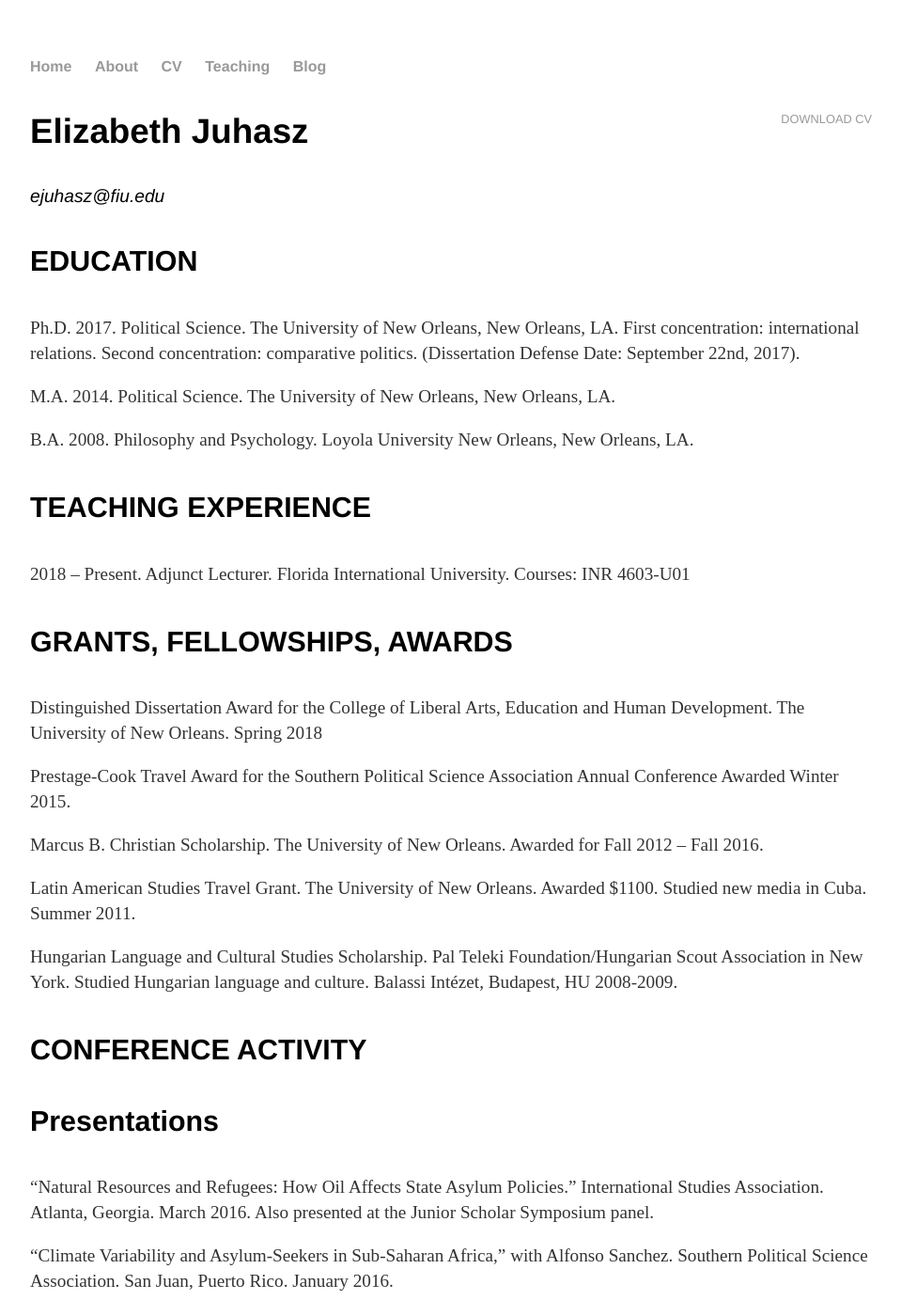
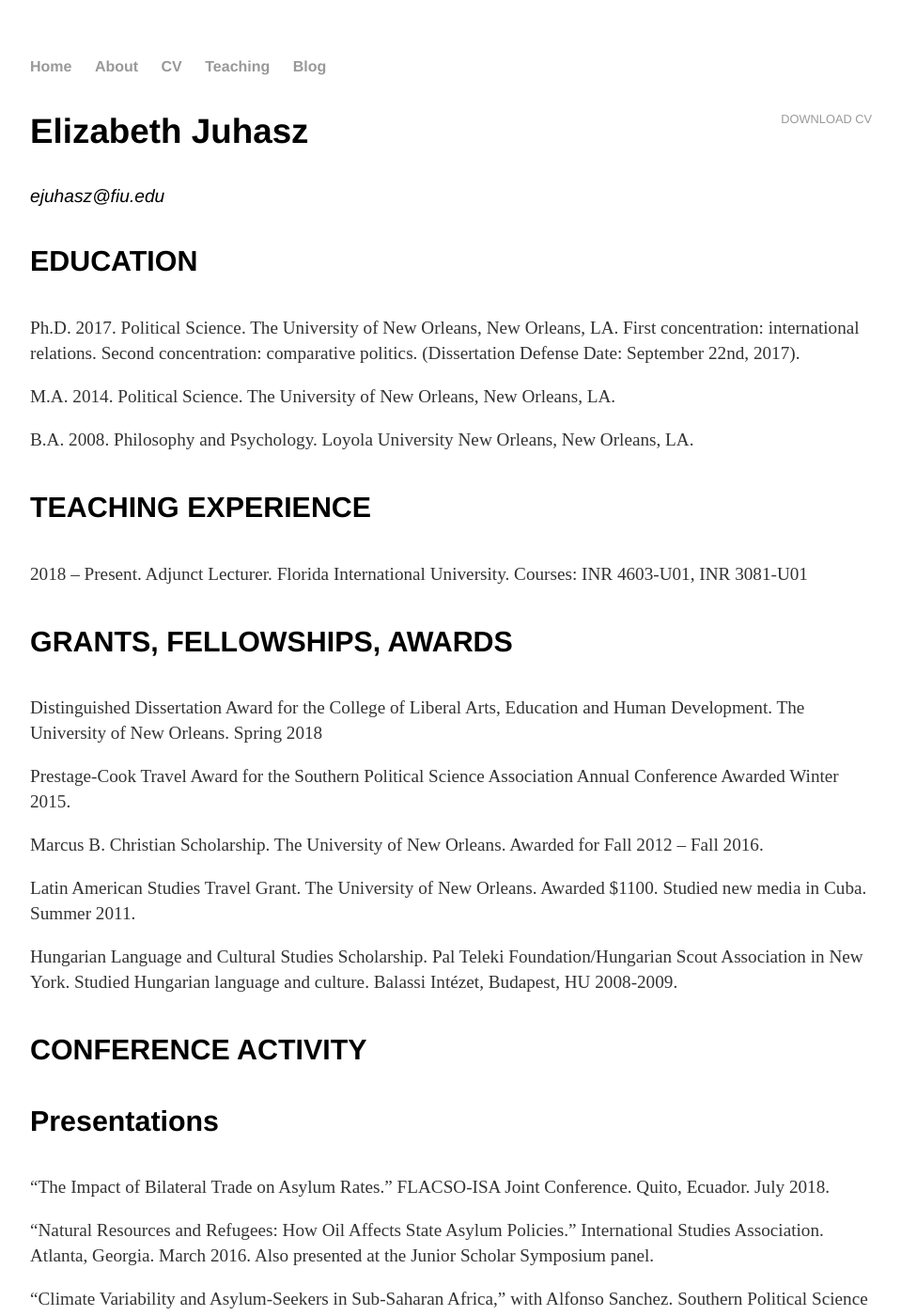
Before and after one commit to elizabethjuhasz/elizabethjuhasz.github.io, a Jekyll site: the page built from cv/index.html, in a window 1280 px wide and 1400 px high. Shown: the whole window at 94% size, without its empty margins (160-1119 px from the left). Built offline with Jekyll 4.4.1, drawn with Linux system fonts in a browser that asks for light colours.

Commit message:
Update index.html

```diff
--- a/cv/index.html
+++ b/cv/index.html
@@ -19,7 +19,7 @@ title: CV
 					<h4>TEACHING EXPERIENCE</h4>
 					<p>2018 – Present. Adjunct Lecturer.
 		 			Florida International University.
-					Courses: INR 4603-U01</p>
+					Courses: INR 4603-U01, INR 3081-U01</p>
 
 
 				<h4>GRANTS, FELLOWSHIPS, AWARDS</h4>
@@ -32,6 +32,7 @@ title: CV
 
 				<h4>CONFERENCE ACTIVITY</h4>
 				<h4>Presentations</h4>
+				<p>“The Impact of Bilateral Trade on Asylum Rates.” FLACSO-ISA Joint Conference. Quito, Ecuador. July 2018.</p>
 				<p>“Natural Resources and Refugees: How Oil Affects State Asylum Policies.” International Studies Association. Atlanta, Georgia. March 2016. Also presented at the Junior Scholar Symposium panel.</p>
 				<p>“Climate Variability and Asylum-Seekers in Sub-Saharan Africa,” with Alfonso Sanchez. Southern Political Science Association. San Juan, Puerto Rico. January 2016.</p>
 				<p>“Money Matters:  Does a State’s Income Level Affect Its Asylum Policies?”  European Political Science Association. Vienna, Austria. June 2015.</p>
```
